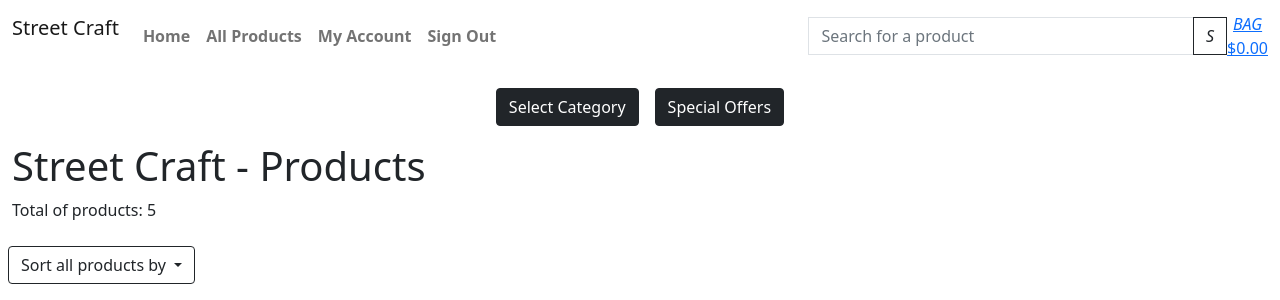
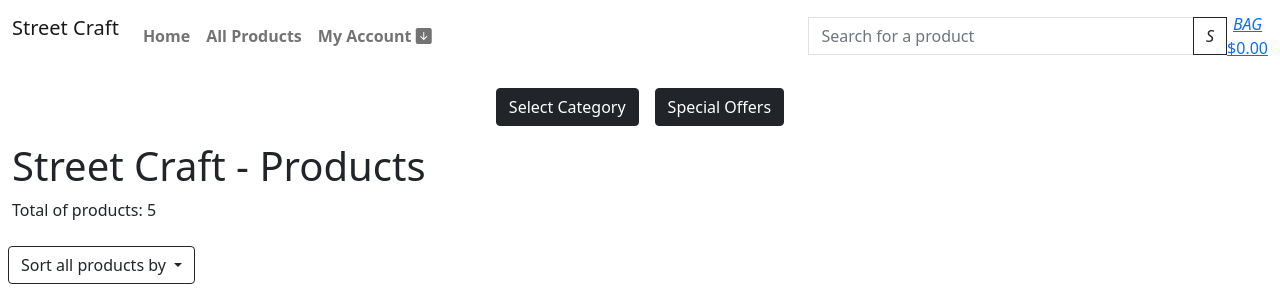
Before and after one commit to guisgrande/fifth-project-ci, a Django app: page /all-products/ in a window 1280 px wide. Shown: the top 300 px of the page. Run offline with Django 3.2, Linux system fonts and the light colour scheme; a user stored in the database is signed in; data comes from the database, SQL or seed files in the repository; some libraries are stand-ins or nearby versions.

Commit message:
Edit nav links, add href link to add_product

```diff
--- a/templates/base.html
+++ b/templates/base.html
@@ -56,12 +56,20 @@
                         <li class="nav-item">
                             <a class="nav-link hover-link fw-bold" href="{% url 'products' %}">All Products</a>
                         </li>
-                        {% if user.is_authenticated %}
-                        <li>
-                        <a class="nav-link hover-link fw-bold" href="{% url 'profile' %}">My Account</a>
-                        </li>
-                        <li>
-                        <a class="nav-link hover-link fw-bold" href="{% url 'account_logout' %}">Sign Out</a>
+                        {% if request.user.is_authenticated %}
+                        <li class="list-inline-item dropdown">
+                            <a class="text-black hover-link fw-bold nav-link" href="#" id="user-options" data-toggle="dropdown" aria-haspopup="true" aria-expanded="false">
+                                <div class="text-center">
+                                    <p class="my-0">My Account <span><i class="bi bi-arrow-down-square-fill"></i></span></p>
+                                </div>
+                            </a>
+                            <div class="dropdown-menu border-0" aria-labelledby="user-options">
+                                {% if request.user.is_superuser %}
+                                    <a href="{% url 'add_product' %}" class="dropdown-item">Product Management</a>
+                                {% endif %}
+                                <a href="{% url 'profile' %}" class="dropdown-item">My Profile</a>
+                                <a href="{% url 'account_logout' %}" class="dropdown-item">Logout</a>
+                            </div>
                         </li>
                         {% else %}
                         <li>
```
